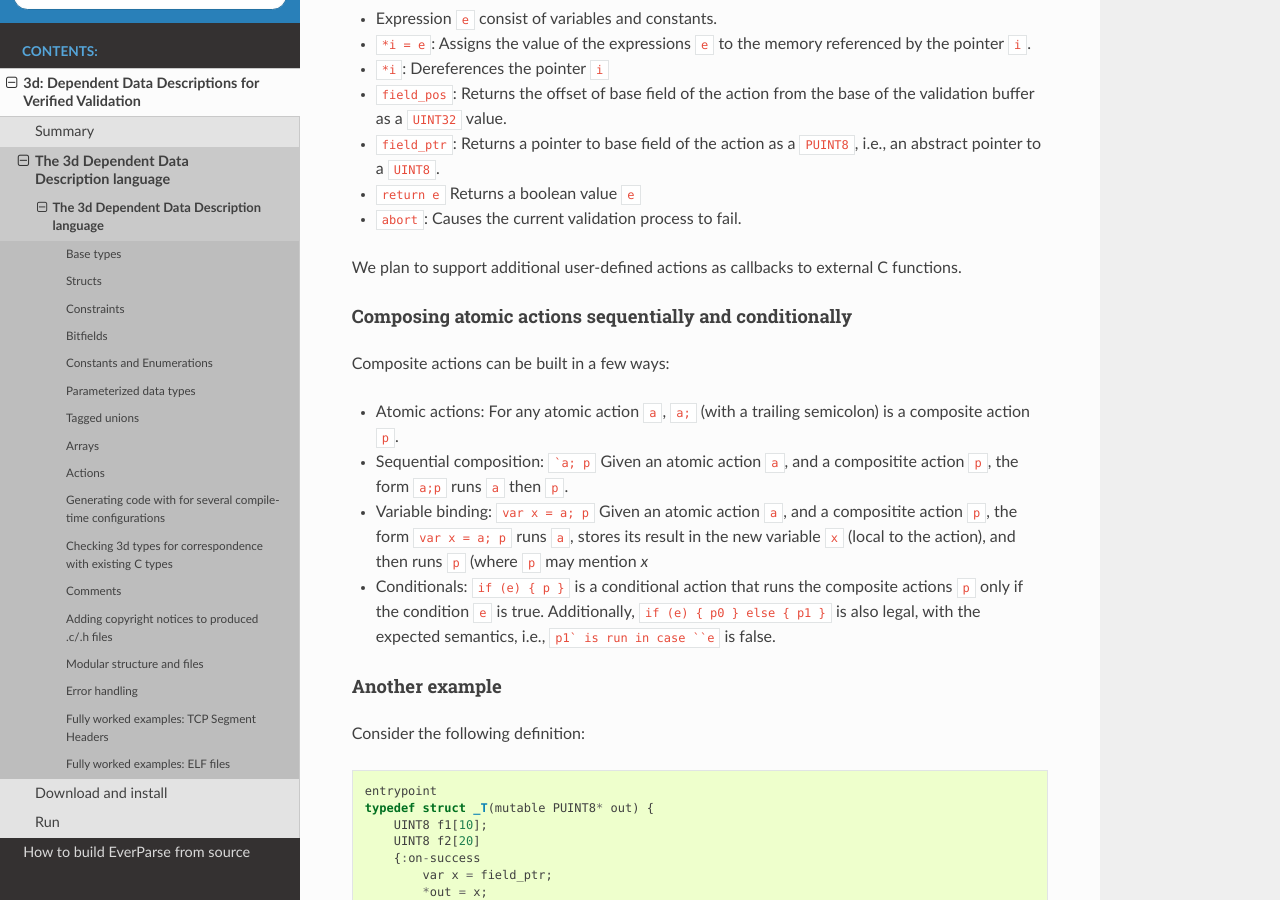
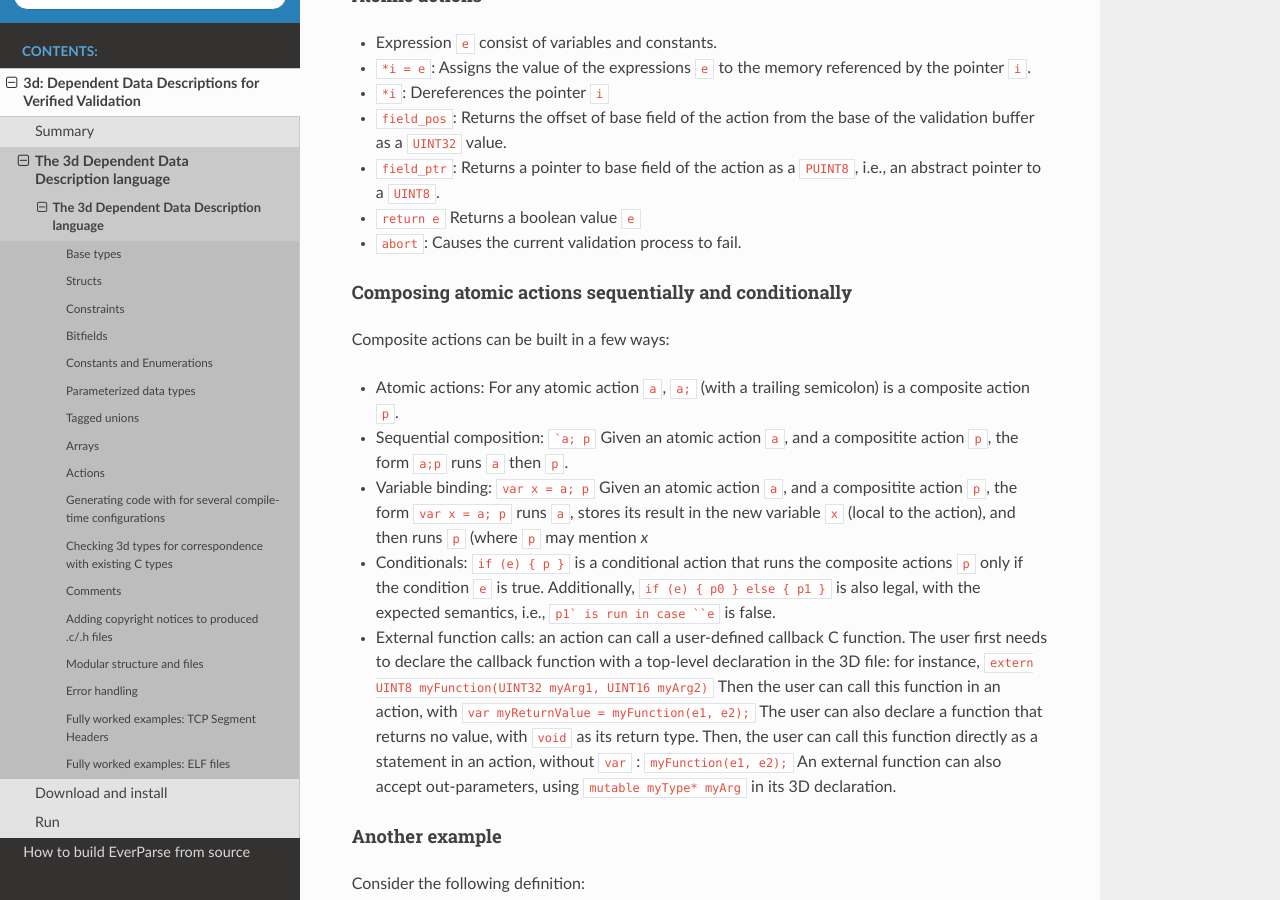
Before and after one commit to project-everest/project-everest.github.io, a Jekyll site: the page everparse/3d-lang.html, which Jekyll copies as it is, in a window 1280 px wide and 900 px high, scrolled down 10285 px. Built offline with Jekyll 4.4.1, drawn with Linux system fonts in a browser that asks for light colours; some of the changed text lies outside the part shown.

Commit message:
[CI] Refresh EverParse doc

```diff
--- a/everparse/3d-lang.html
+++ b/everparse/3d-lang.html
@@ -563,6 +563,7 @@ should halt and signal failure.</p>
 <li>Atomic actions: Basic commands to read and write variables</li>
 <li>Variable bindings and sequential composition</li>
 <li>Conditionals</li>
+<li>External function calls</li>
 </ul>
 <p>An action is evaluated with respect to a handler (e.g.,
 <code class="docutils literal notranslate"><span class="pre">on-success</span></code>) associated with a given field. We refer to this field
@@ -592,8 +593,6 @@ the base of the validation buffer as a <code class="docutils literal notranslate
 <li><code class="docutils literal notranslate"><span class="pre">return</span> <span class="pre">e</span></code> Returns a boolean value <code class="docutils literal notranslate"><span class="pre">e</span></code></li>
 <li><code class="docutils literal notranslate"><span class="pre">abort</span></code>: Causes the current validation process to fail.</li>
 </ul>
-<p>We plan to support additional user-defined actions as callbacks to
-external C functions.</p>
 </div>
 <div class="section" id="composing-atomic-actions-sequentially-and-conditionally">
 <h4>Composing atomic actions sequentially and conditionally<a class="headerlink" href="#composing-atomic-actions-sequentially-and-conditionally" title="Permalink to this headline">¶</a></h4>
@@ -612,6 +611,18 @@ composite actions <code class="docutils literal notranslate"><span class="pre">p
 true. Additionally, <code class="docutils literal notranslate"><span class="pre">if</span> <span class="pre">(e)</span> <span class="pre">{</span> <span class="pre">p0</span> <span class="pre">}</span> <span class="pre">else</span> <span class="pre">{</span> <span class="pre">p1</span> <span class="pre">}</span></code> is also legal,
 with the expected semantics, i.e., <code class="docutils literal notranslate"><span class="pre">p1`</span> <span class="pre">is</span> <span class="pre">run</span> <span class="pre">in</span> <span class="pre">case</span> <span class="pre">``e</span></code> is
 false.</li>
+<li>External function calls: an action can call a user-defined callback
+C function. The user first needs to declare the callback function with
+a top-level declaration in the 3D file: for instance,
+<code class="docutils literal notranslate"><span class="pre">extern</span> <span class="pre">UINT8</span> <span class="pre">myFunction(UINT32</span> <span class="pre">myArg1,</span> <span class="pre">UINT16</span> <span class="pre">myArg2)</span></code>
+Then the user can call this function in an action, with
+<code class="docutils literal notranslate"><span class="pre">var</span> <span class="pre">myReturnValue</span> <span class="pre">=</span> <span class="pre">myFunction(e1,</span> <span class="pre">e2);</span></code>
+The user can also declare a function that returns no value, with
+<code class="docutils literal notranslate"><span class="pre">void</span></code> as its return type. Then, the user can call this function
+directly as a statement in an action, without <code class="docutils literal notranslate"><span class="pre">var</span></code> :
+<code class="docutils literal notranslate"><span class="pre">myFunction(e1,</span> <span class="pre">e2);</span></code>
+An external function can also accept out-parameters, using
+<code class="docutils literal notranslate"><span class="pre">mutable</span> <span class="pre">myType*</span> <span class="pre">myArg</span></code> in its 3D declaration.</li>
 </ul>
 </div>
 <div class="section" id="another-example">
```
Also changed, not shown: everparse/_sources/3d-lang.rst.txt (+16 -4 lines), everparse/searchindex.js.
